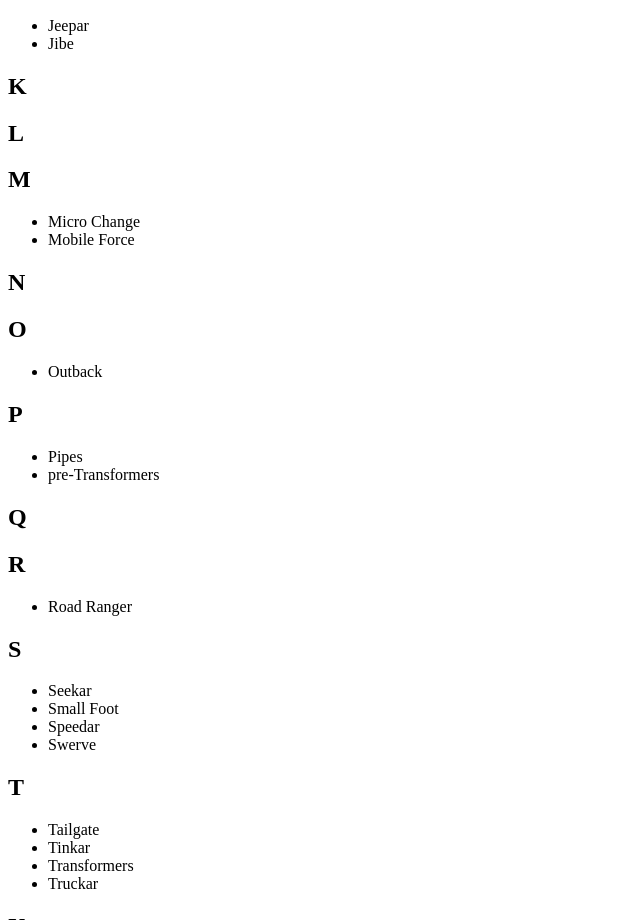
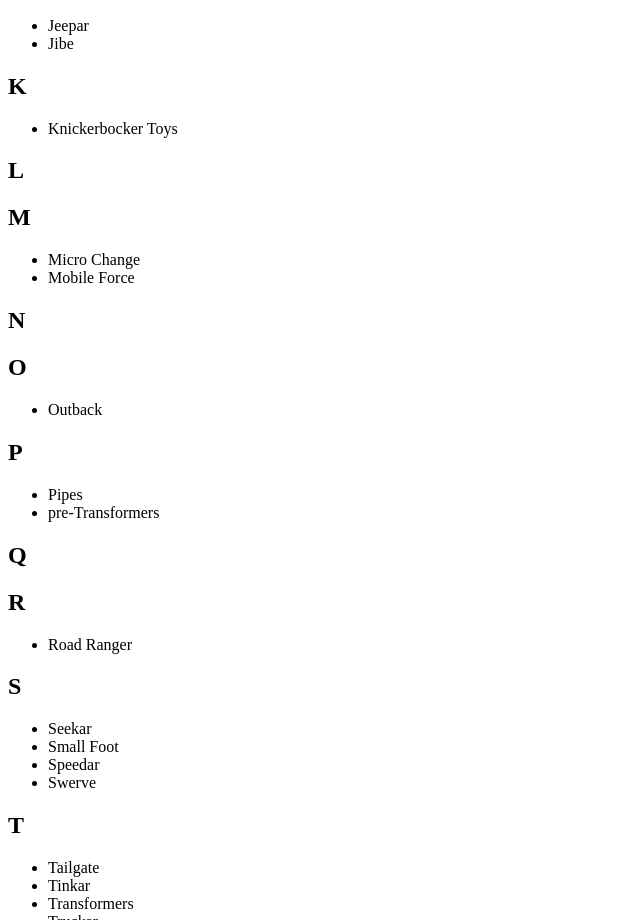
Before and after one commit to reiver/reiver-mysterians, a plain HTML site: page index.html in a window 1280 px wide. Shown: the part 1846-2766 px from the top of the page, without its empty margins (0-640 px from the left). Drawn offline with Linux system fonts and the light colour scheme.

Commit message:
mysterians

```diff
--- a/index.html
+++ b/index.html
@@ -176,6 +176,9 @@
 		</section>
 		<section id="K">
 			<h2>K</h2>
+			<ul>
+				<li><ziba-link transform="lowercase">Knickerbocker Toys</ziba-link</li>
+			</ul>
 		</section>
 		<section id="L">
 			<h2>L</h2>
```
